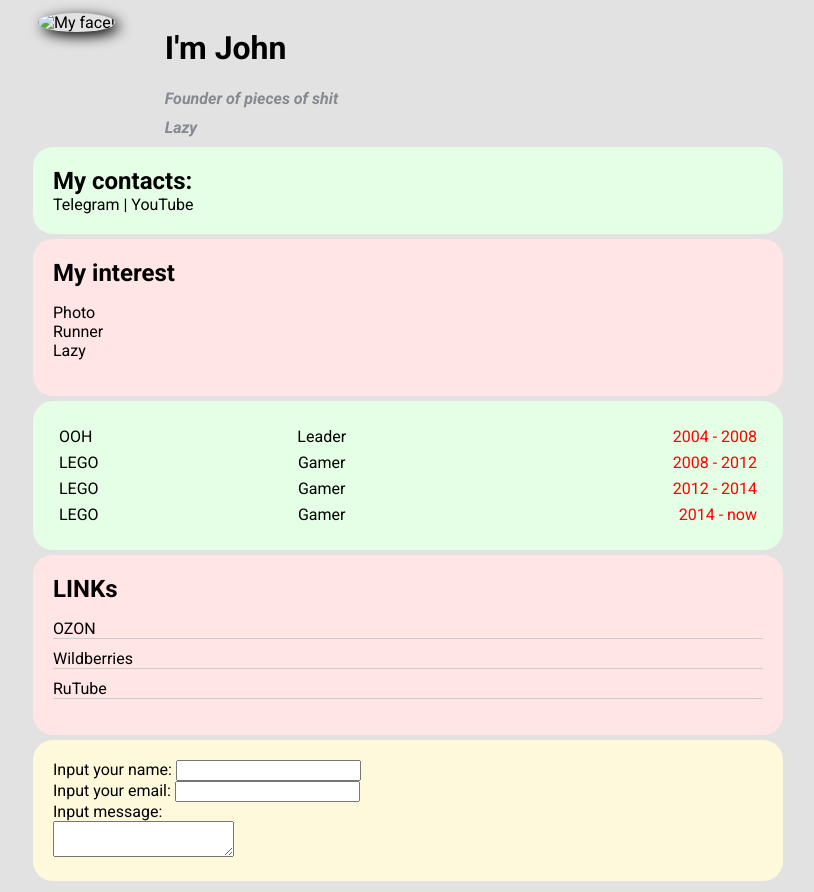
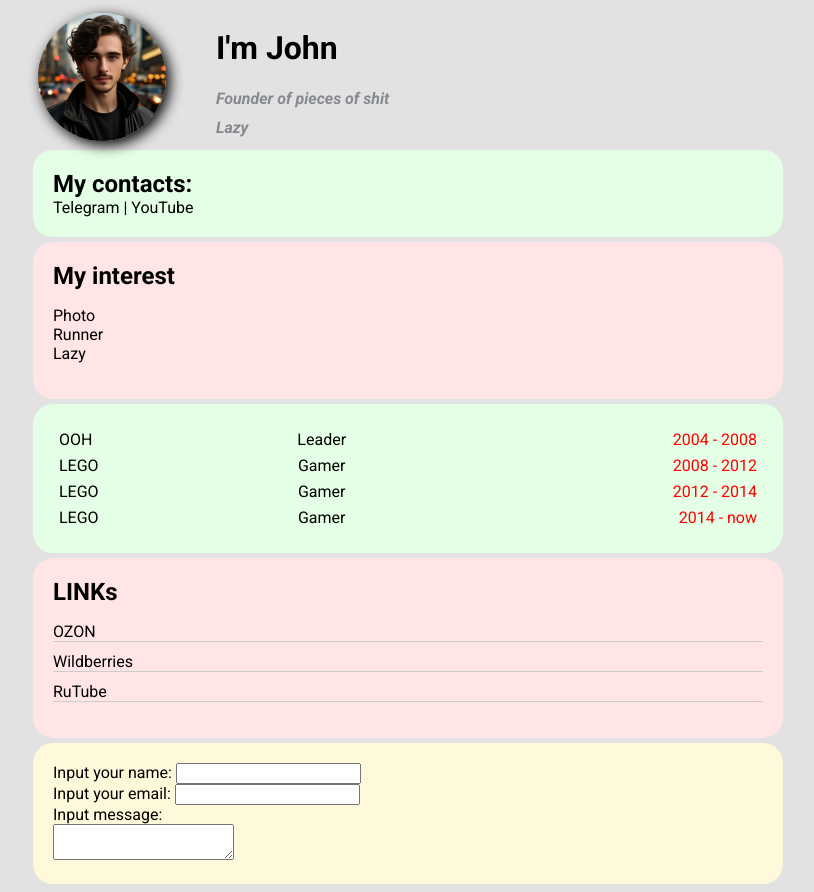
Before and after one commit to GlassOfTea/cv, a plain HTML site: page index.html in a window 1280 px wide. Shown: the whole page, without its empty margins (232-1046 px from the left). Drawn offline with Linux system fonts and the light colour scheme.

Commit message:
Update index.html

```diff
--- a/index.html
+++ b/index.html
@@ -8,7 +8,7 @@
   <div class="container">
     <div class="info">
       <div>
-        <img class="avatar_img" src="avatars/orig.webp" alt="My face!" />
+        <img class="avatar_img" src="orig.webp" alt="My face!" />
       </div>
       <div>
         <h1>I'm John</h1>
```
